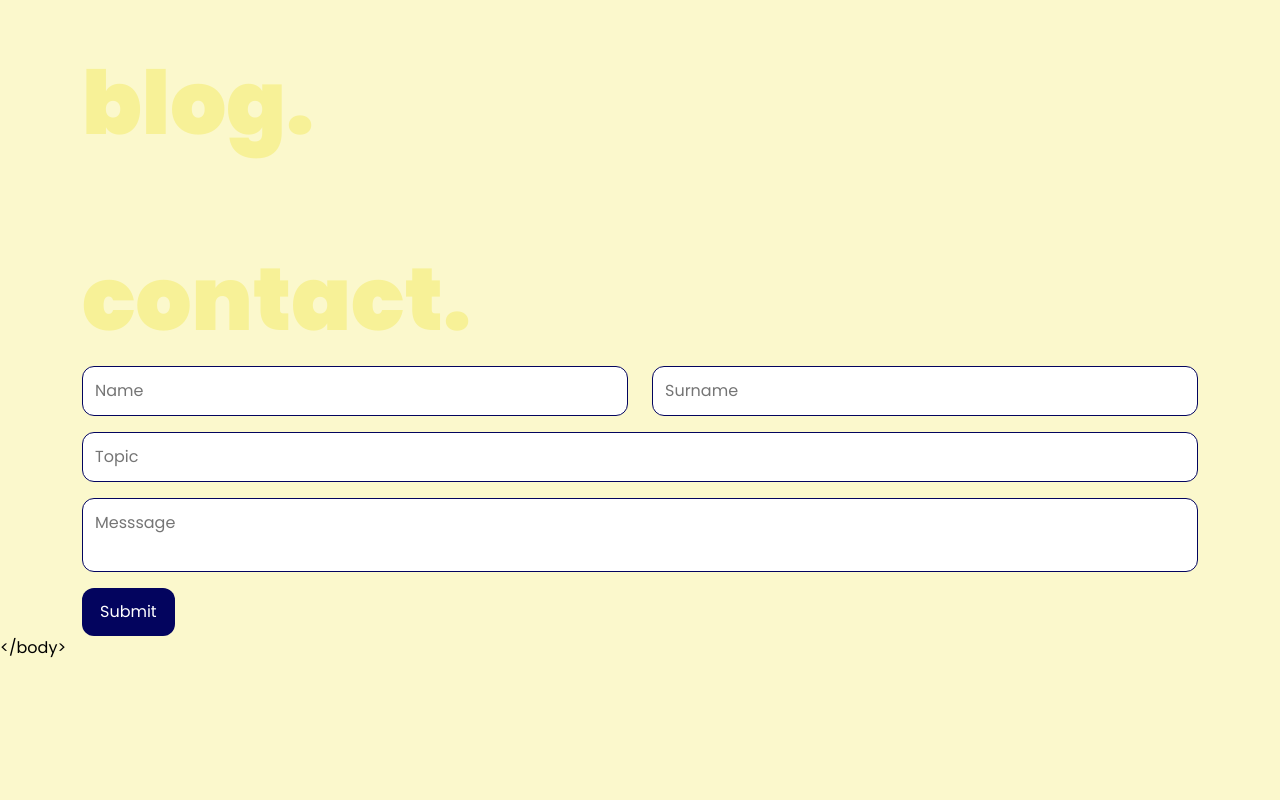
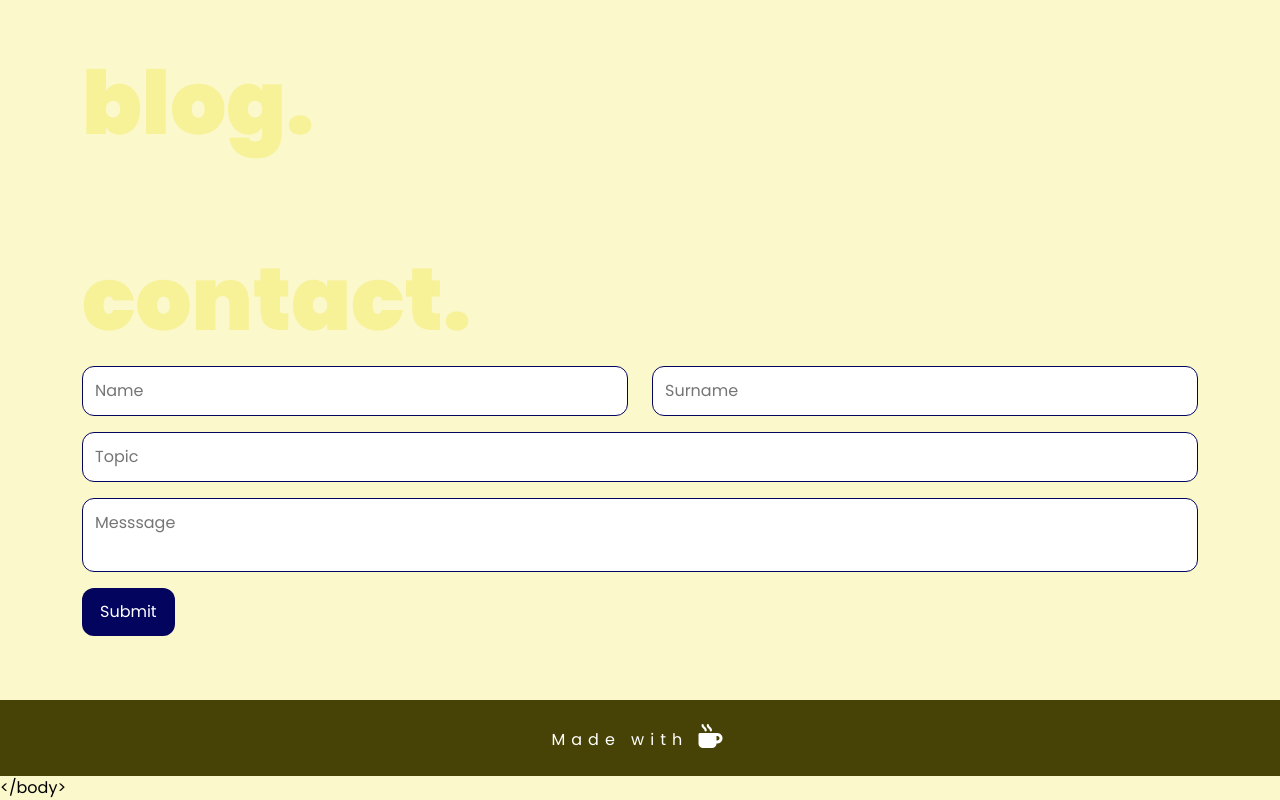
Before and after one commit to yakupkalayci/personalWebSite, a website built with Vite: page index.html in a window 1280 px wide. Shown: the part 3354-4154 px from the top of the page. Before the commit the page ends 4014 px from the top, so only its background shows below. Built offline with nearby package versions, Linux system fonts and the light colour scheme; no server answers.

Commit message:
add footer

```diff
--- a/index.html
+++ b/index.html
@@ -464,6 +464,9 @@
       </form>
     </section>
   </main>
+  <footer>
+    <p>Made with <i class="fa-sharp fa-solid fa-mug-hot"></i></p>
+  </footer>
   <div class="scroll-up">
     <i class="fa-solid fa-circle-chevron-up"></i>
   </div>
--- a/src/styles/common/footer.scss
+++ b/src/styles/common/footer.scss
@@ -0,0 +1,17 @@
+@use '../variables/general' as *;
+
+footer {
+    padding: 24px;
+    margin-top: 64px;
+    background-color: $dark-brown;
+    color: $color-white;
+    text-align: center;
+
+    p {
+        letter-spacing: 6px;
+
+        i {
+            font-size: 24px;
+        }
+    }
+}
```
Also changed, not shown: dist/assets/index-C2YfNSDw.js (renamed from dist/assets/index-B_nNZqkx.js), dist/assets/index-Cyg2lNAM.css (deleted), dist/assets/index-y5DquJhG.css (added), dist/index.html.
